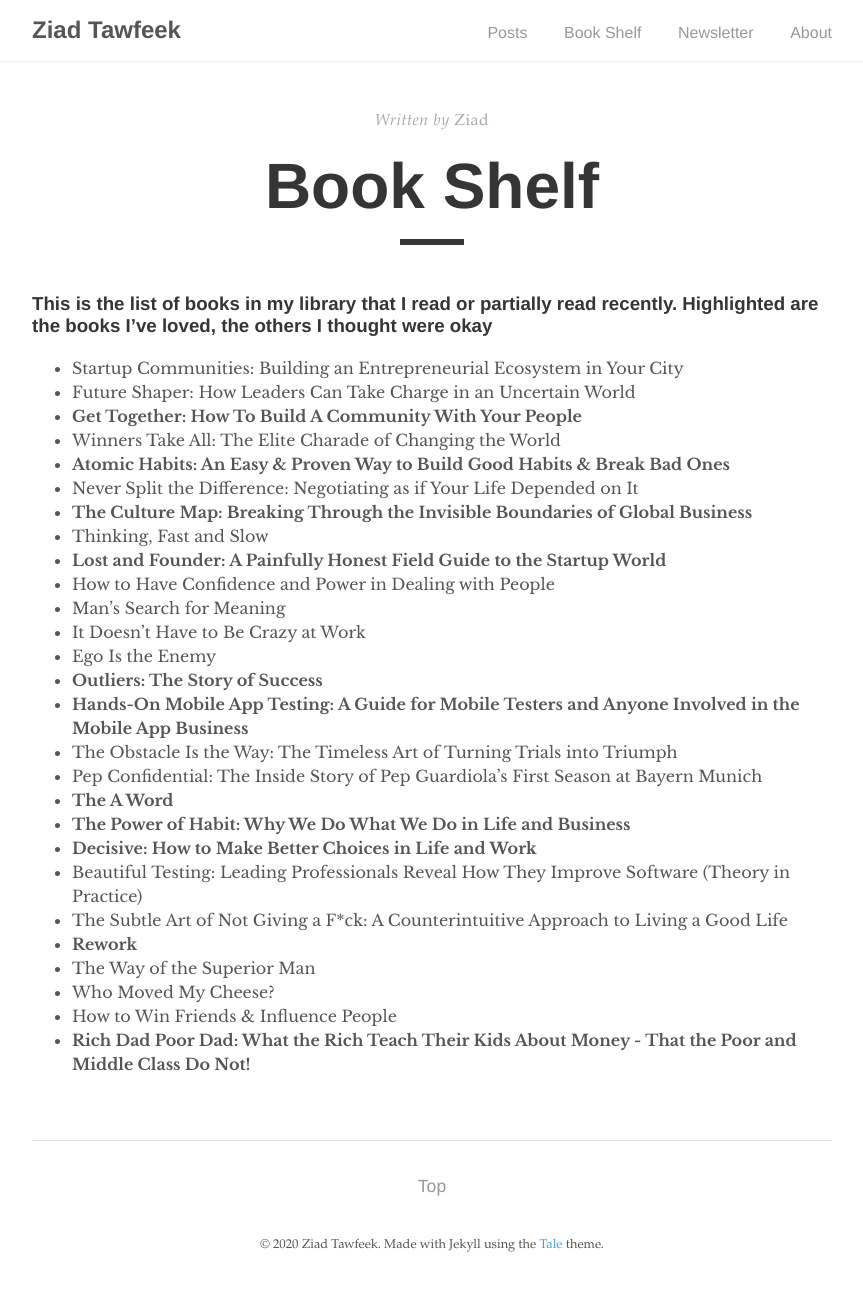
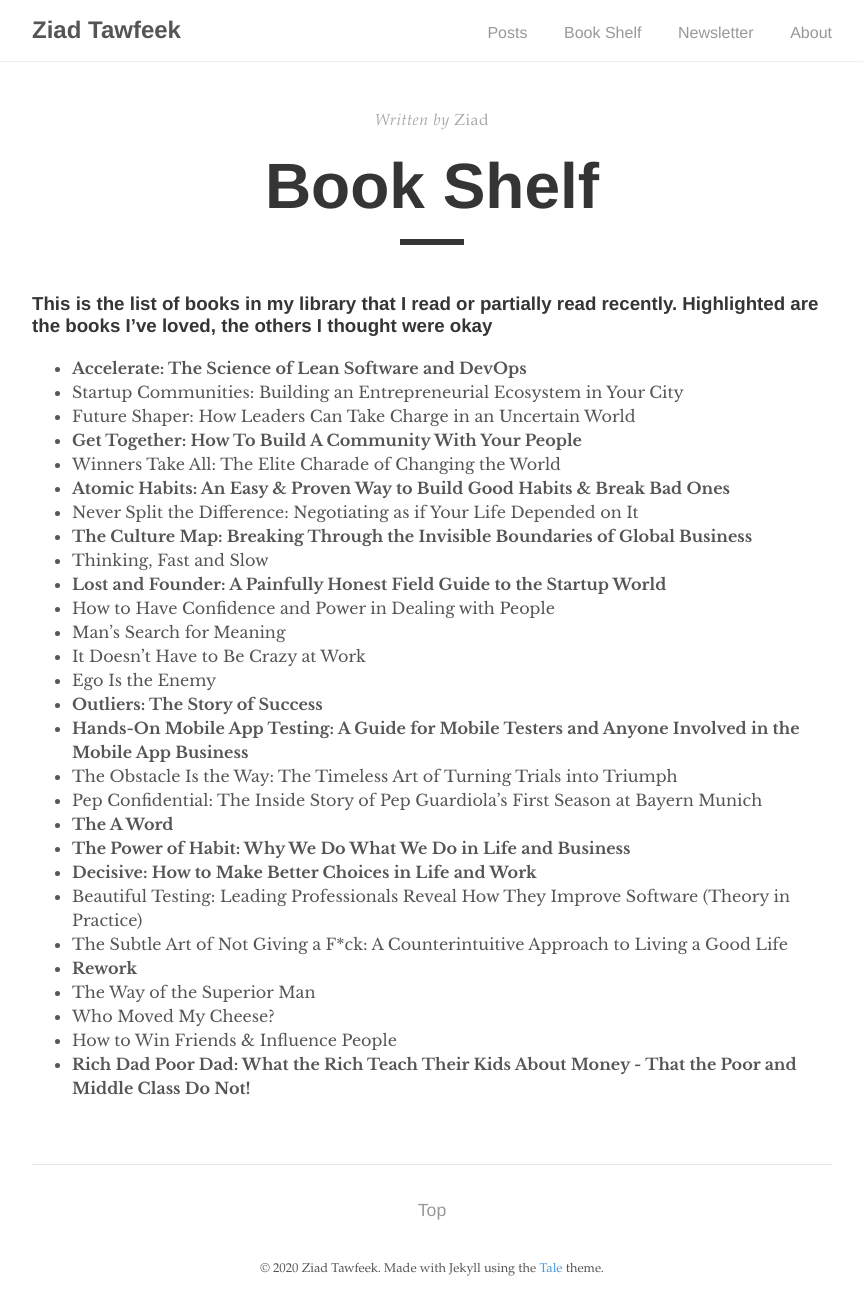
Before and after one commit to ziadtawfeek/web, a Jekyll site: the page built from _pages/book-shelf.md, in a window 1280 px wide. Shown: the whole page, without its empty margins (208-1071 px from the left). Built offline with Jekyll 4.4.1, drawn with Linux system fonts in a browser that asks for light colours; before the commit the page ends 1288 px from its top, so only the background shows below that.

Commit message:
Update book-shelf.md

```diff
--- a/_pages/book-shelf.md
+++ b/_pages/book-shelf.md
@@ -7,6 +7,7 @@ permalink: /book-shelf/
 
 ### This is the list of books in my library that I read or partially read recently. Highlighted are the books I’ve loved, the others I thought were okay
 
+- **Accelerate: The Science of Lean Software and DevOps**
 - Startup Communities: Building an Entrepreneurial Ecosystem in Your City
 - Future Shaper: How Leaders Can Take Charge in an Uncertain World
 - **Get Together: How To Build A Community With Your People**
```
